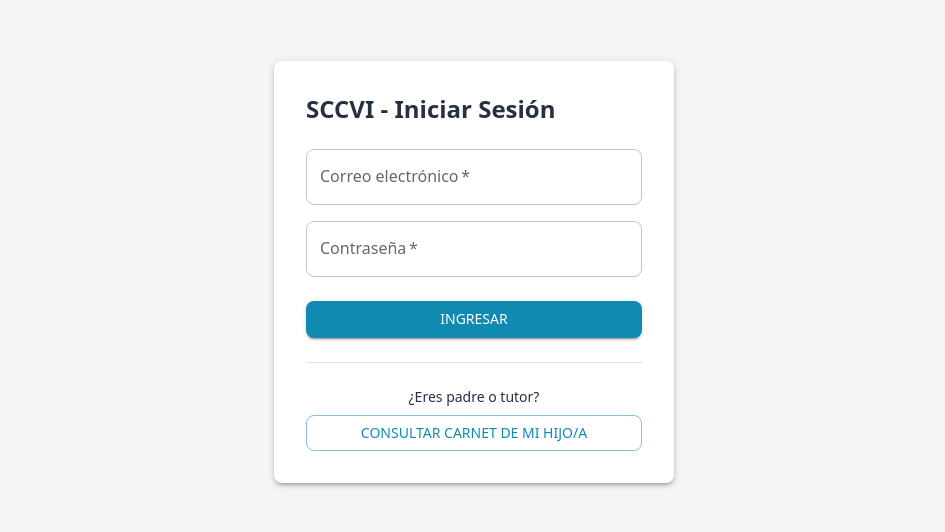
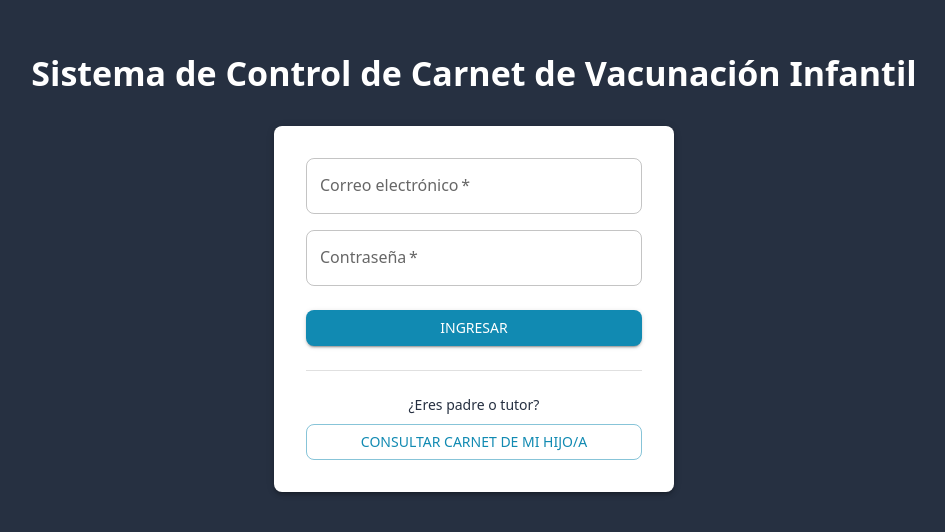
Before and after one commit to LestherHD/SisSeminario, a React app in the folder frontend/: page /login in a window 1280 px wide. Shown: the part 128-660 px from the top of the page, without its empty margins (166-1111 px from the left). Built offline with nearby package versions, Linux system fonts and the light colour scheme; the HTML template or start-up script is replaced by a standard one.

Commit message:
Correccion bug dashboard en el texto, edicion de login

```diff
--- a/frontend/src/components/Layout.jsx
+++ b/frontend/src/components/Layout.jsx
@@ -57,7 +57,7 @@ export default function Layout() {
   const { modo, toggleModo } = useThemeMode();
   const [movilAbierto, setMovilAbierto] = useState(false);
   const [anclaMenu, setAnclaMenu] = useState(null);
-  const colorSidebar = '#263041';
+  const colorSidebar = modo === 'dark' ? '#263041' : '#263041';
 
   const irA = (ruta) => {
     navigate(ruta);
@@ -74,7 +74,7 @@ export default function Layout() {
   };
 
   const contenidoSidebar = (
-    <Box sx={{ height: '100%', bgcolor: colorSidebar, color: '#fff', display: 'flex', flexDirection: 'column' }}>
+    <Box sx={{ height: '100%', bgcolor: colorSidebar, display: 'flex', flexDirection: 'column' }}>
       <Box sx={{ px: 3, py: 3 }}>
         <Typography variant="h6" sx={{ color: '#fff', fontWeight: 700, fontSize: '1.4rem' }}>
           SCCVI
@@ -98,17 +98,22 @@ export default function Layout() {
                   borderRadius: 1,
                   bgcolor: activo ? 'rgba(255,255,255,0.2)' : 'transparent',
                   '&:hover': { bgcolor: 'rgba(255,255,255,0.1)' },
+                  color: '#ffffff',
+                  '& .MuiListItemIcon-root': {
+                    color: '#ffffff',
+                  },
+                  '& .MuiTypography-root': {
+                    color: '#ffffff',
+                    fontWeight: 600,
+                    fontSize: '1rem',
+                  },
                 }}
               >
                 <ListItemIcon sx={{ color: '#fff', minWidth: 42 }}>{seccion.icono}</ListItemIcon>
                 <ListItemText
                   primary={seccion.texto}
-                  sx={{
-                    '& .MuiListItemText-primary': {
-                      color: '#fff',
-                      fontWeight: 600,
-                      fontSize: '1rem',
-                    },
+                  primaryTypographyProps={{
+                    sx: { color: '#fff', fontWeight: 600, fontSize: '1rem' },
                   }}
                 />
               </ListItemButton>
@@ -197,8 +202,6 @@ export default function Layout() {
         component="main"
         sx={{
           flexGrow: 1,
-          width: { md: `calc(100% - ${anchoSidebar}px)` },
-          ml: { md: `${anchoSidebar}px` },
           minHeight: '100vh',
           bgcolor: 'background.default',
           p: 0,
--- a/frontend/src/pages/Login.jsx
+++ b/frontend/src/pages/Login.jsx
@@ -40,17 +40,22 @@ export default function Login() {
       sx={{
         minHeight: '100vh',
         display: 'flex',
+        flexDirection: 'column',
         alignItems: 'center',
         justifyContent: 'center',
-        bgcolor: '#f5f5f5',
+        bgcolor: '#263041',
         px: 2,
       }}
     >
+      <Typography
+        variant="h4"
+        component="h1"
+        sx={{ mb: 4, fontWeight: 700, color: '#ffffff' }}
+      >
+        Sistema de Control de Carnet de Vacunación Infantil
+      </Typography>
+
       <Paper elevation={3} sx={{ p: 4, width: '100%', maxWidth: 400 }}>
-        <Typography variant="h5" component="h1" sx={{ mb: 3, fontWeight: 600 }}>
-          SCCVI - Iniciar Sesión
-        </Typography>
-
         {error && (
           <Alert severity="error" sx={{ mb: 2 }}>
             {error}
@@ -76,6 +81,8 @@ export default function Login() {
             onChange={(e) => setPassword(e.target.value)}
             sx={{ mb: 3 }}
           />
+
+
           <Button type="submit" variant="contained" fullWidth disabled={cargando}>
             {cargando ? <CircularProgress size={24} color="inherit" /> : 'Ingresar'}
           </Button>
```
